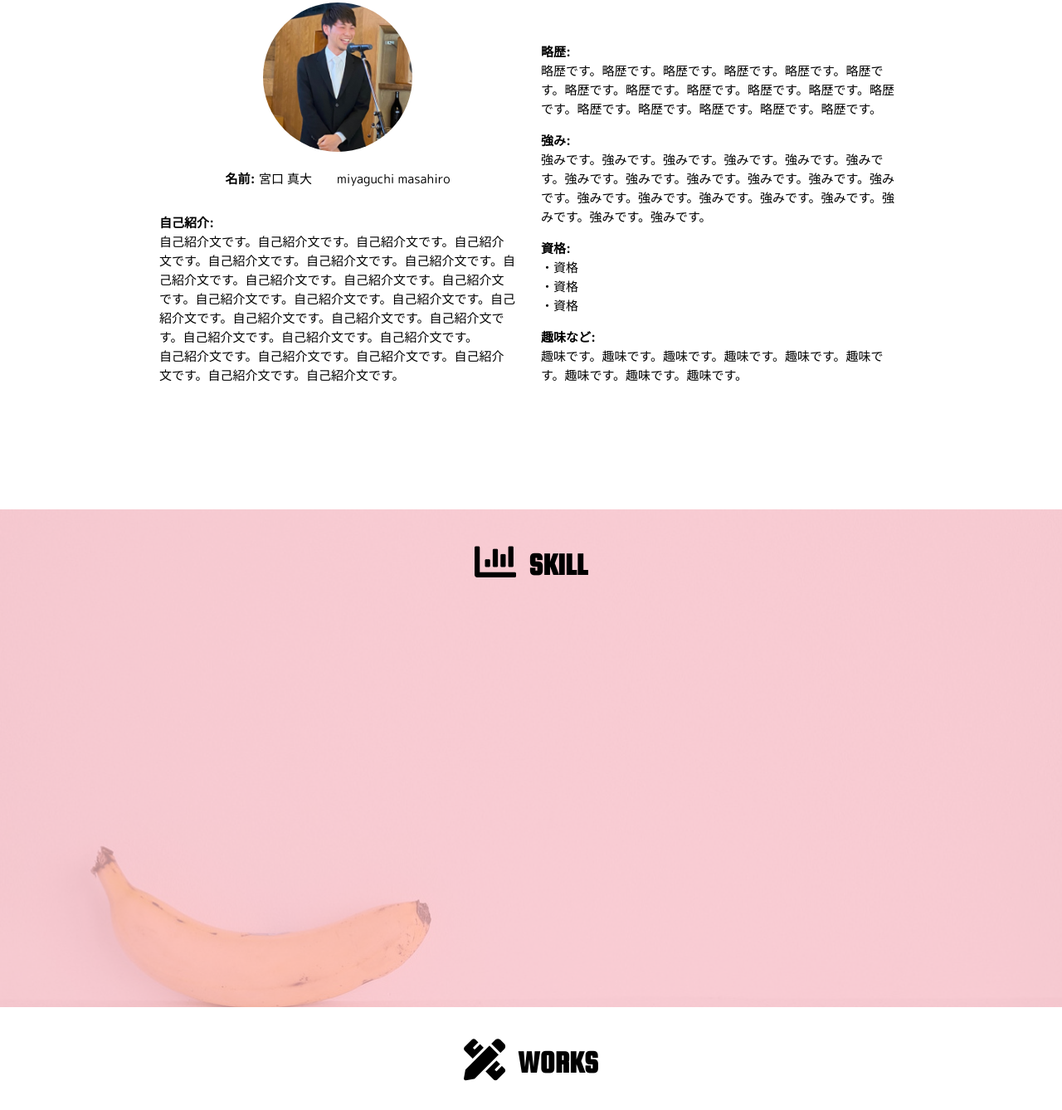
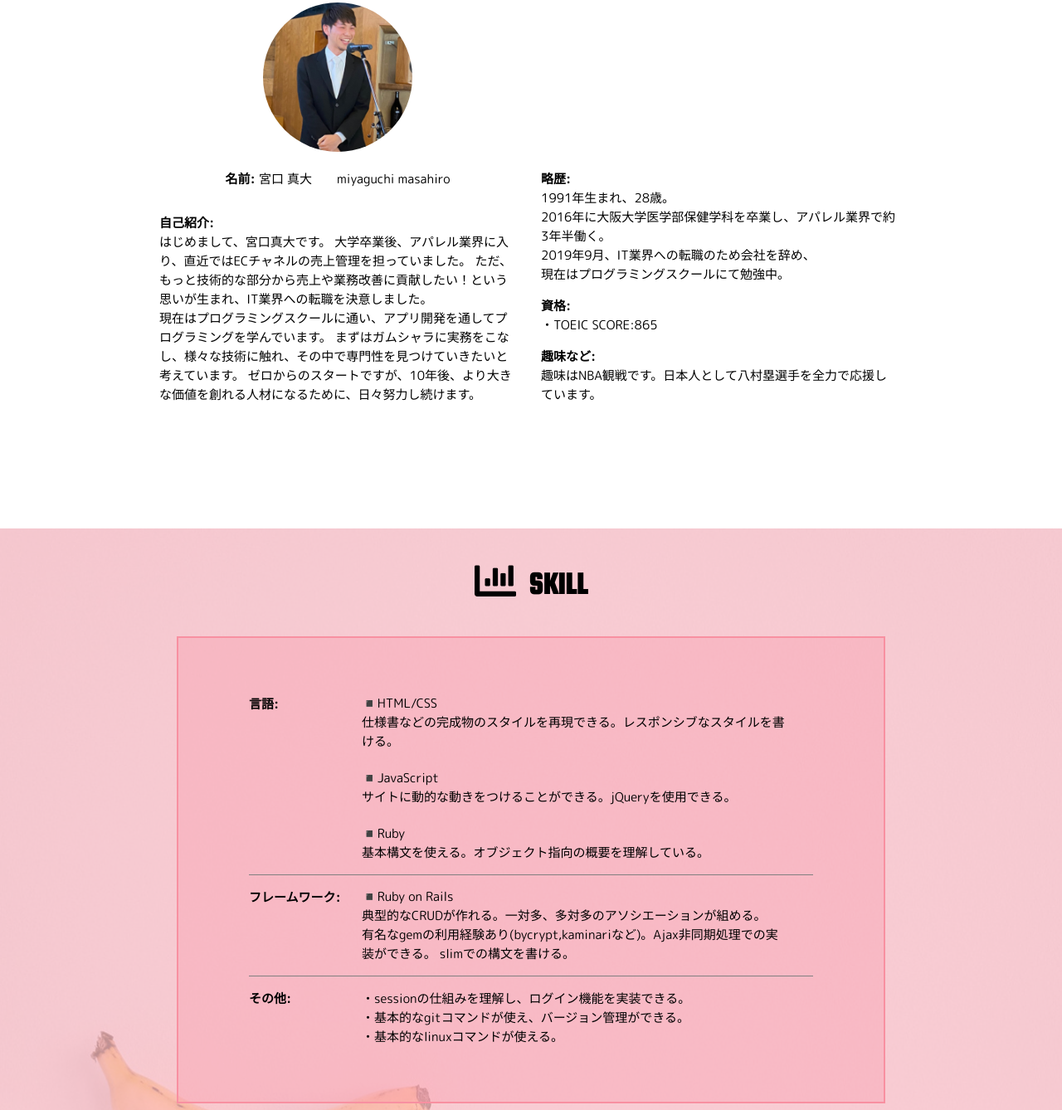
Before and after one commit to mmasahiro0828/portfolio, a plain HTML site: page index.html in a window 1280 px wide. Shown: the part 758-2096 px from the top of the page at 83% size. Drawn offline with Linux system fonts and the light colour scheme.

Commit message:
プロフィール欄、スキル欄完成

```diff
--- a/css/style.css
+++ b/css/style.css
@@ -275,22 +275,79 @@ a {
 
 /*-----------------skill-part----------------------*/
 .skill-part {
-    height: 600px;
+    height: 800px;
     position: relative;
 }
 
 .skill-part-bg.bg-img {
-    height: 600px;
+    height: 800px;
     object-position: 15% 100%;
 }
 
 .skill-part-bg.bg-overlay {
-    height: 600px;
+    height: 800px;
     background: pink;
     opacity: 0.7;
 }
 
+.skill-wrapper {
+    width: 90%;
+    max-width: 850px;
+    border: 2px solid rgb(248, 144, 161);
+    background: rgba(248, 144, 161, 0.3);
+    margin: 3rem auto 0 auto;
+    padding: 3.5rem 0;
+}
 
+.skill-details {
+    width: 80%;
+    max-width: 800px;
+    margin: 0 auto;
+}
+
+.skill-detail {
+    display: flex;
+    text-align: left;
+    padding: 1rem 0;
+    border-bottom: 1px solid gray;
+}
+
+.skill-detail:last-child {
+    border-bottom: none;
+}
+
+.skill-title {
+    width: 20%;
+    font-weight: bold;
+}
+
+.skill-description {
+    width: 80%;
+    padding-right: 2rem;
+    box-sizing: border-box;
+}
+
+
+@media screen and (max-width: 800px) {
+
+    .skill-wrapper {
+        font-size: 0.8rem;
+    }
+
+    .skill-detail {
+        flex-flow: column;
+    }
+
+    .skill-title {
+        width: 100%;
+    }
+
+    .skill-description {
+        width: 100%;
+        padding-left: 2rem;
+    }
+
+}
 
 
 /*-----------------works-part----------------------*/
--- a/index.html
+++ b/index.html
@@ -19,7 +19,7 @@
 <body>
     <div class="wrapper-for-responsive">
         <div class="main-header">
-            <video class="header-bg bg-img" src="images/banana_video.mp4" poster="images/bananas.jpg" playsinline autoplay muted loop></video>
+            <video class="header-bg bg-img" src="images/banana_video.mp4" poster="images/banana_poster.png" playsinline autoplay muted loop></video>
             <div class="header-bg bg-overlay"></div>
 
             <div class="sticky-header"></div>
@@ -89,33 +89,32 @@
 
                     <div class="main-profile profile-item">
                         <span style="font-weight: bold">自己紹介:</span><br>
-                        自己紹介文です。自己紹介文です。自己紹介文です。自己紹介文です。自己紹介文です。自己紹介文です。自己紹介文です。自己紹介文です。自己紹介文です。自己紹介文です。自己紹介文です。自己紹介文です。自己紹介文です。自己紹介文です。自己紹介文です。自己紹介文です。自己紹介文です。自己紹介文です。自己紹介文です。自己紹介文です。自己紹介文です。
-                        <br>
-                        自己紹介文です。自己紹介文です。自己紹介文です。自己紹介文です。自己紹介文です。自己紹介文です。
+                        はじめまして、宮口真大です。
+                        大学卒業後、アパレル業界に入り、直近ではECチャネルの売上管理を担っていました。
+                        ただ、もっと技術的な部分から売上や業務改善に貢献したい！という思いが生まれ、IT業界への転職を決意しました。<br>
+                        現在はプログラミングスクールに通い、アプリ開発を通してプログラミングを学んでいます。
+                        まずはガムシャラに実務をこなし、様々な技術に触れ、その中で専門性を見つけていきたいと考えています。
+                        ゼロからのスタートですが、10年後、より大きな価値を創れる人材になるために、日々努力し続けます。
                     </div>
                 </div>
 
                 <div class="profile-inner-2">
                     <div class="history profile-item">
                         <span style="font-weight: bold">略歴:</span><br>
-                        略歴です。略歴です。略歴です。略歴です。略歴です。略歴です。略歴です。略歴です。略歴です。略歴です。略歴です。略歴です。略歴です。略歴です。略歴です。略歴です。略歴です。
-                    </div>
-
-                    <div class="strong-point profile-item">
-                        <span style="font-weight: bold">強み:</span><br>
-                        強みです。強みです。強みです。強みです。強みです。強みです。強みです。強みです。強みです。強みです。強みです。強みです。強みです。強みです。強みです。強みです。強みです。強みです。強みです。強みです。
+                        1991年生まれ、28歳。<br>
+                        2016年に大阪大学医学部保健学科を卒業し、アパレル業界で約3年半働く。<br>
+                        2019年9月、IT業界への転職のため会社を辞め、<br>
+                        現在はプログラミングスクールにて勉強中。
                     </div>
 
                     <div class="licenses profile-item">
                         <span style="font-weight: bold">資格:</span><br>
-                        ・資格<br>
-                        ・資格<br>
-                        ・資格<br>
+                        ・TOEIC SCORE:865<br>
                     </div>
 
                     <div class="hobies profile-item">
                         <span style="font-weight: bold">趣味など:</span><br>
-                        趣味です。趣味です。趣味です。趣味です。趣味です。趣味です。趣味です。趣味です。趣味です。
+                        趣味はNBA観戦です。日本人として八村塁選手を全力で応援しています。
                     </div>
                 </div>
 
@@ -132,7 +131,41 @@
                 <i class="fas fa-chart-bar fa-lg" style="margin-right: 1rem"></i>SKILL
             </h2>
             <div class="skill-wrapper">
+                    <ul class="skill-details">
 
+                        <li class="skill-detail">
+                            <div class="skill-title">言語:</div>
+                            <div class="skill-description">
+                                ◾️HTML/CSS<br>
+                                仕様書などの完成物のスタイルを再現できる。レスポンシブなスタイルを書ける。<br><br>
+                                ◾️JavaScript<br>
+                                サイトに動的な動きをつけることができる。jQueryを使用できる。<br><br>
+                                ◾️Ruby<br>
+                                基本構文を使える。オブジェクト指向の概要を理解している。
+                            </div>
+                        </li>
+
+                        <li class="skill-detail">
+                            <div class="skill-title">フレームワーク:</div>
+                            <div class="skill-description">
+                                ◾️Ruby on Rails<br>
+                                典型的なCRUDが作れる。一対多、多対多のアソシエーションが組める。<br>
+                                有名なgemの利用経験あり(bycrypt,kaminariなど)。Ajax非同期処理での実装ができる。
+                                slimでの構文を書ける。
+                            </div>
+                        </li>
+
+                        <li class="skill-detail">
+                            <div class="skill-title">その他:</div>
+                            <div class="skill-description">
+                                ・sessionの仕組みを理解し、ログイン機能を実装できる。<br>
+                                ・基本的なgitコマンドが使え、バージョン管理ができる。<br>
+                                ・基本的なlinuxコマンドが使える。
+                            </div>
+                        </li>
+
+
+                    </ul>
             </div>
         </div>
 
@@ -216,15 +249,16 @@
                             <div class="detail-description">
                                 ◾️テストユーザー(管理者権限あり)<br>
                                 　email: mmmm@mm.jp、pass: password<br>
-                                　(ログインなしでもゲストユーザーとして商品購入が可能です)<br><br>
+                                　<span style="font-size:0.8em">※ログインなしでもゲストユーザーとして商品購入が可能です</span><br><br>
 
                                 ◾️カード決済用のテストカード<br>
                                 　カード番号: 4242 4242 4242 4242、<br>
                                 　有効期限: 未来の日付、<br>
-                                　セキュリティコード・名前: 任意
+                                　セキュリティコード・名前: 任意<br><br>
 
-                                ◾️今後の制作予定として
-                                　現在、管理者画面での商品登録(画像のアップロード・表示)や、売上情報の表示機能を作成中。
+                                ◾️今後の制作予定として<br>
+                                　現在、管理者画面を作成中。<br>
+                                　商品登録(画像のアップロード含む)や、売上情報の表示機能を実装予定。
                             </div>
                         </li>
 
@@ -274,7 +308,7 @@
                             <div class="detail-description">
                                 これまで作成した作品を載せるためのポートフォリオサイトです。<br>
                                 最低限の情報のみのシンプルな構成、ストレスフリーなUX、レスポンシブデザインを意識して作成しました。<br>
-                                また、明るい印象を与えられるよう、ポップでキャッチーなデザインで仕上げました。
+                                また、明るい印象を与えられるよう、ポップでキャッチーなデザインに仕上げました。
                             </div>
                         </li>
 
@@ -306,7 +340,7 @@
                             <div class="detail-title">説明:</div>
                             <div class="detail-description">
                                 Railsを用いたアプリ開発の基本の理解のために作成しました。<br>
-                                CRUD機能や、データの表示、session、画像の保存、AJAX非同期処理など、サーバーサイドの動きの理解を一番の目的としていたため、
+                                CRUD機能や、データの表示、session、画像の保存、AJAX非同期処理など、サーバサイドの動きの理解を一番の目的としていたため、
                                 デザインはbootstrapを用いた最低限のもののみです。
                             </div>
                         </li>
```
Also changed, not shown: images/banana_poster.png (added), images/bananas.jpg (deleted).
